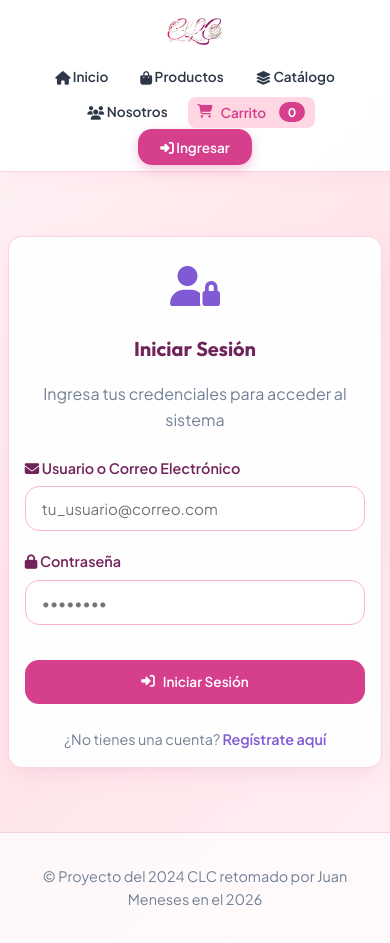
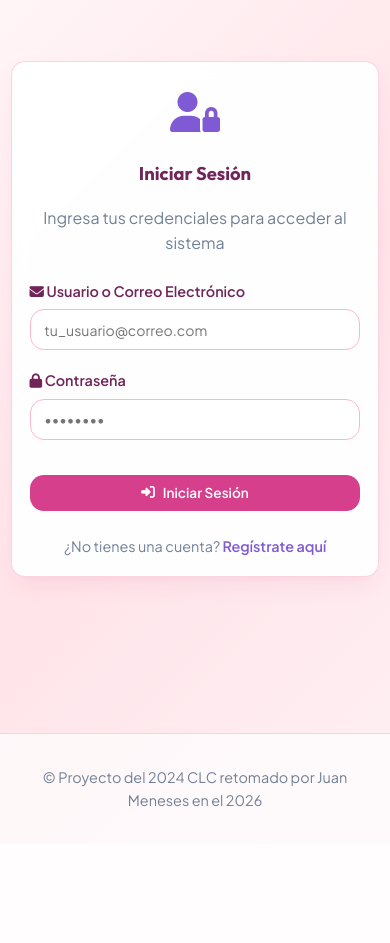
Before and after one commit to juancho-018/primer_proyect, a Flask app: page /ingresar in a window 390 px wide. After the commit the page ends 807 px from the top, so only its background shows below. Run offline with Flask 3, Linux system fonts and the light colour scheme; parts of the project's set-up code (start-up, migrations or seed data) failed here and were passed over; some libraries are stand-ins or nearby versions.

Commit message:
Ocultar barra de navegacion si no ha iniciado sesion y optimizar adaptabilidad responsiva para todos los celulares

```diff
--- a/python_clc_crud/python_clc/static/css/main_pastel.css
+++ b/python_clc_crud/python_clc/static/css/main_pastel.css
@@ -564,18 +564,43 @@ img, video, iframe, embed, object {
   }
 }
 
-/* Pantallas Extra Pequeñas (Phones < 480px) */
-@media (max-width: 479px) {
-  body {
-    font-size: 0.9rem;
+/* Pantallas Extra Pequeñas y Celulares (Phones < 576px) */
+@media (max-width: 575px) {
+  html, body {
+    overflow-x: hidden;
+    width: 100%;
+  }
+  .app-container {
+    width: 96% !important;
+    margin: 0.8rem auto !important;
+    padding: 0 0.2rem !important;
   }
   .card-pastel {
-    padding: 1rem;
+    padding: 1.1rem !important;
+    border-radius: var(--radius-md) !important;
+    margin-left: auto !important;
+    margin-right: auto !important;
+    width: 100% !important;
+    max-width: 100% !important;
   }
   h1 {
-    font-size: 1.35rem;
+    font-size: 1.3rem !important;
+  }
+  h2 {
+    font-size: 1.15rem !important;
   }
   .btn-pastel {
-    font-size: 0.85rem;
+    font-size: 0.85rem !important;
+    padding: 0.6rem 0.8rem !important;
+    width: 100% !important;
+  }
+  .form-control-pastel {
+    font-size: 0.88rem !important;
+    padding: 0.65rem 0.85rem !important;
+  }
+  .table-responsive {
+    overflow-x: auto !important;
+    -webkit-overflow-scrolling: touch !important;
+    width: 100% !important;
   }
 }
--- a/python_clc_crud/python_clc/templates/base.html
+++ b/python_clc_crud/python_clc/templates/base.html
@@ -36,7 +36,8 @@
     {% block extra_css %}{% endblock %}
   </head>
   <body>
-    <!-- Navbar Pastel con Logo Oficial y Carrito -->
+    <!-- Navbar Pastel con Logo Oficial y Carrito (Solo visible si ha iniciado sesión) -->
+    {% if current_user.is_authenticated %}
     <nav class="navbar-pastel">
       <div class="nav-container">
         <a href="{{ url_for('main.inicio') }}" class="nav-brand">
@@ -93,7 +94,6 @@
             </button>
           </li>
 
-          {% if current_user.is_authenticated %}
           <li>
             <a href="{{ url_for('main.inicioadmin') }}"
               ><i class="fa-solid fa-chart-line"></i> Dashboard</a
@@ -106,16 +106,10 @@
               ><i class="fa-solid fa-right-from-bracket"></i> Salir</a
             >
           </li>
-          {% else %}
-          <li>
-            <a href="{{ url_for('auth.login') }}" class="btn-pastel-primary"
-              ><i class="fa-solid fa-right-to-bracket"></i> Ingresar</a
-            >
-          </li>
-          {% endif %}
         </ul>
       </div>
     </nav>
+    {% endif %}
 
     <!-- Contenido Principal -->
     <main class="app-container">{% block content %}{% endblock %}</main>
```
